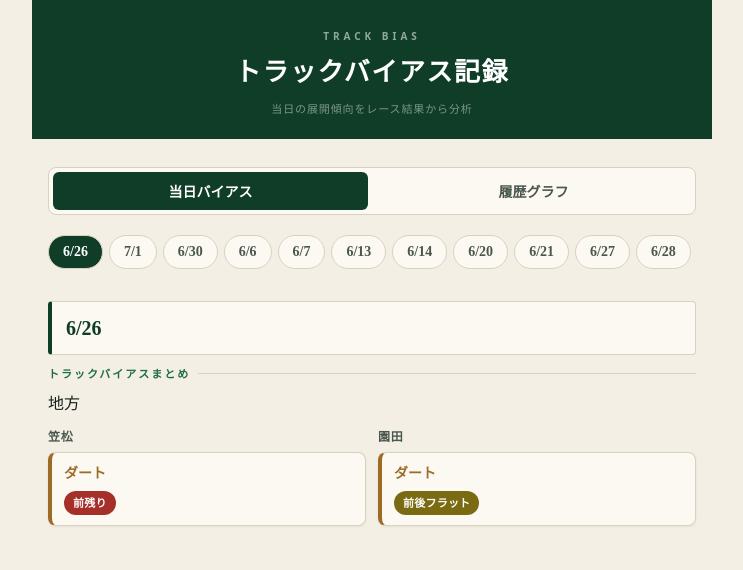
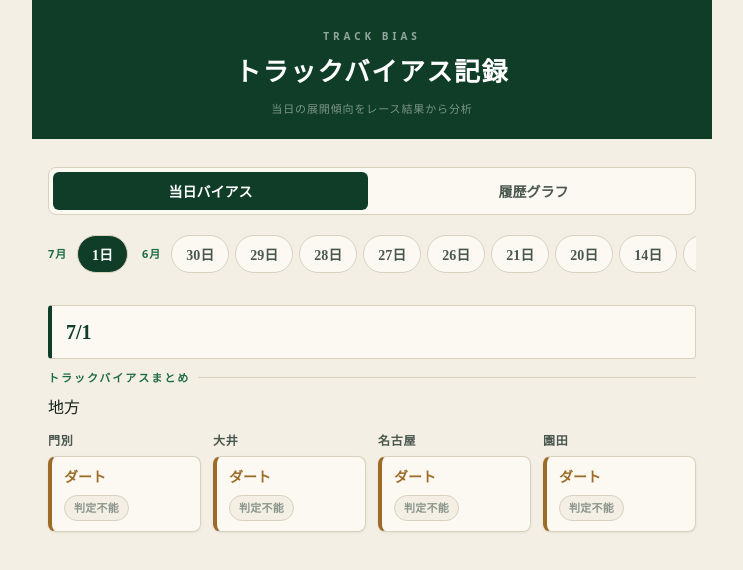
Before and after one commit to motoya413794-source/tenkai-matrix, a React (Vite) app: page / in a window 1280 px wide. Shown: the top 570 px of the page, without its empty margins (268-1011 px from the left). Built offline with nearby package versions, Linux system fonts and the light colour scheme.

Commit message:
feat: 日付タブを月ごとに区切り・新しい日付順に並び替え

```diff
--- a/public/data/index.json
+++ b/public/data/index.json
@@ -1,14 +1,14 @@
 [
-  "2026-06-26",
   "2026-07-01",
   "2026-06-30",
-  "2026-06-06",
+  "2026-06-29",
+  "2026-06-28",
+  "2026-06-27",
+  "2026-06-26",
+  "2026-06-21",
+  "2026-06-20",
+  "2026-06-14",
+  "2026-06-13",
   "2026-06-07",
-  "2026-06-13",
-  "2026-06-14",
-  "2026-06-20",
-  "2026-06-21",
-  "2026-06-27",
-  "2026-06-28",
-  "2026-06-29"
+  "2026-06-06"
 ]
--- a/src/App.jsx
+++ b/src/App.jsx
@@ -584,8 +584,9 @@ export default function App() {
   useEffect(() => {
     fetchWithRetry('/data/index.json')
       .then(list => {
-        setDates(list)
-        if (list.length > 0) setSelectedDate(list[0])
+        const sorted = [...list].sort((a, b) => b.localeCompare(a))
+        setDates(sorted)
+        if (sorted.length > 0) setSelectedDate(sorted[0])
         else setLoading(false)
       })
       .catch(() => {
@@ -633,9 +634,17 @@ export default function App() {
         {/* 日付タブ */}
         {dates.length > 1 && (
           <div className="date-tab-bar">
-            {dates.map(d => {
-              const label = `${parseInt(d.slice(5, 7))}/${parseInt(d.slice(8, 10))}`
-              return (
+            {(() => {
+              const items = []
+              let lastMonth = null
+              dates.forEach(d => {
+                const month = d.slice(0, 7)
+                if (month !== lastMonth) {
+                  items.push(<span key={`m-${month}`} className="date-tab-month">{parseInt(d.slice(5, 7))}月</span>)
+                  lastMonth = month
+                }
+                const label = `${parseInt(d.slice(8, 10))}日`
+                items.push(
                   <button
                     key={d}
                     className={`date-tab-btn ${d === selectedDate ? 'active' : ''}`}
@@ -644,7 +653,9 @@ export default function App() {
                     {label}
                   </button>
                 )
-            })}
+              })
+              return items
+            })()}
           </div>
         )}
 
--- a/src/index.css
+++ b/src/index.css
@@ -139,6 +139,18 @@ header.masthead {
   scrollbar-width: none;
 }
 .date-tab-bar::-webkit-scrollbar { display: none; }
+.date-tab-month {
+  flex-shrink: 0;
+  display: flex;
+  align-items: center;
+  font-size: 11px;
+  font-weight: 800;
+  color: var(--turf);
+  letter-spacing: 0.08em;
+  padding: 0 4px 0 8px;
+  white-space: nowrap;
+}
+.date-tab-month:first-child { padding-left: 0; }
 .date-tab-btn {
   flex-shrink: 0;
   font-family: var(--font-disp);
```
Lines whose indentation alone changed are shown as unchanged.
